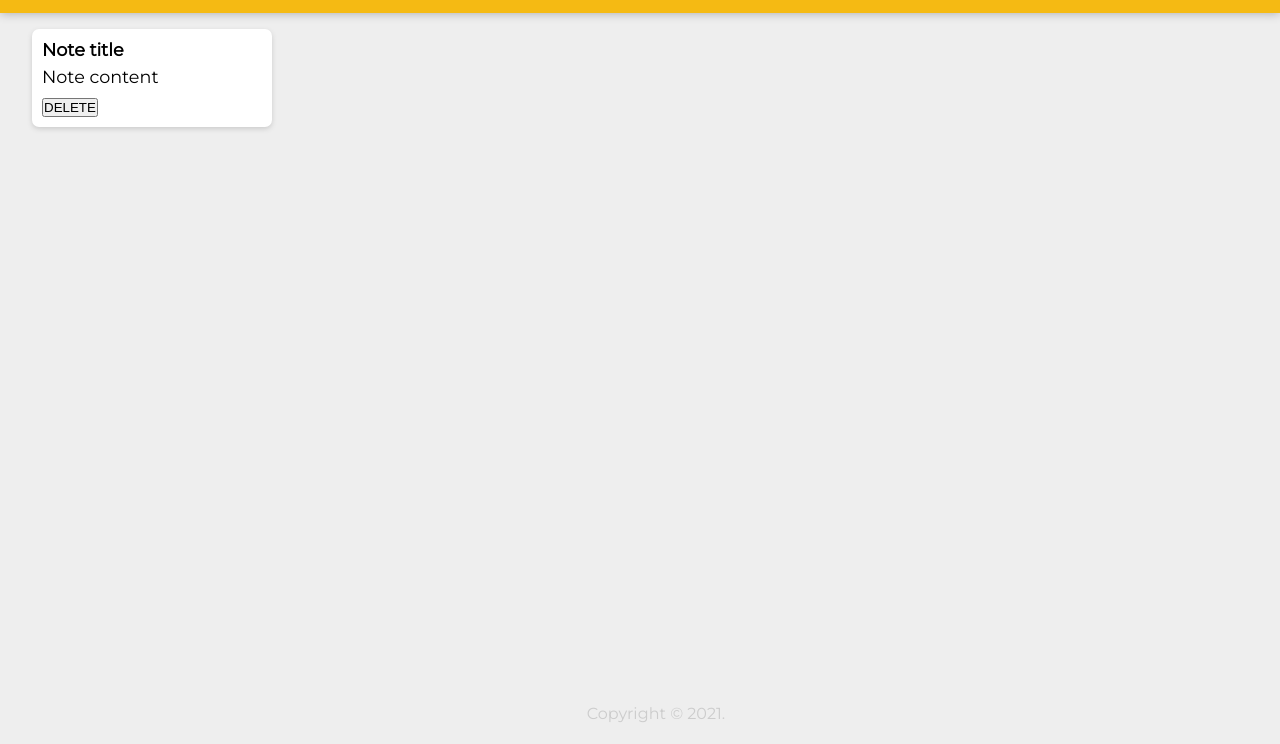
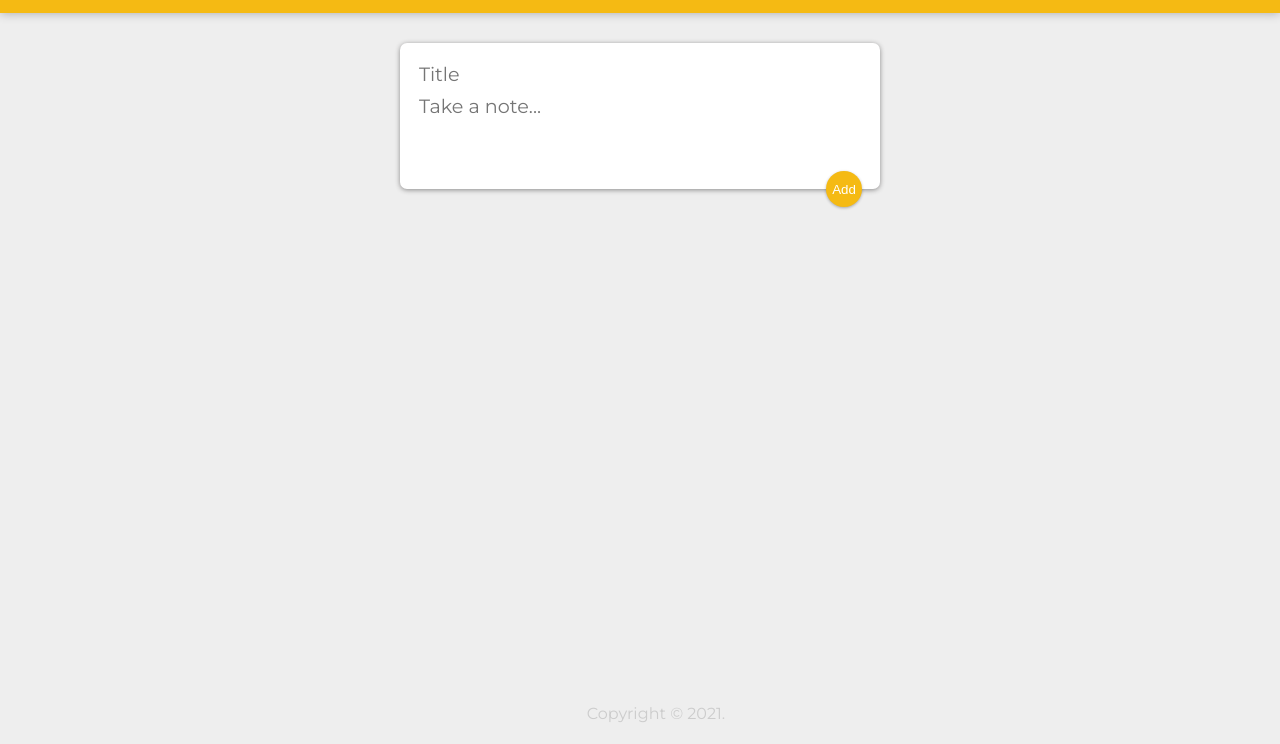
Before and after one commit to jai-jalah/keeper, a React app: page / in a window 1280 px wide. Shown: the part 56-800 px from the top of the page. Built offline with nearby package versions, Linux system fonts and the light colour scheme; a web font is replaced by a local one.

Commit message:
Implement addNote functionality

```diff
--- a/public/styles.css
+++ b/public/styles.css
@@ -4,7 +4,7 @@
   box-sizing: border-box;
 }
 html {
-  font-family: "Montserrat", sans-serif;
+  font-family: 'Montserrat', sans-serif;
 }
 body {
   background: #eee;
@@ -20,7 +20,7 @@ header {
 
 header h1 {
   color: #fff;
-  font-family: "McLaren", cursive;
+  font-family: 'McLaren', cursive;
   font-weight: 200;
 }
 
@@ -54,3 +54,49 @@ footer p {
   white-space: pre-wrap;
   word-wrap: break-word;
 }
+
+.note button {
+  position: relative;
+  float: right;
+  margin-right: 10px;
+  color: #f5ba13;
+  border: none;
+  width: 36px;
+  height: 36px;
+  cursor: pointer;
+  outline: none;
+}
+
+form {
+  position: relative;
+  width: 480px;
+  margin: 30px auto 20px auto;
+  background: #fff;
+  padding: 15px;
+  border-radius: 7px;
+  box-shadow: 0 1px 5px rgb(138, 137, 137);
+}
+form input,
+form textarea {
+  width: 100%;
+  border: none;
+  padding: 4px;
+  outline: none;
+  font-size: 1.2em;
+  font-family: inherit;
+  resize: none;
+}
+form button {
+  position: absolute;
+  right: 18px;
+  bottom: -18px;
+  background: #f5ba13;
+  color: #fff;
+  border: none;
+  border-radius: 50%;
+  width: 36px;
+  height: 36px;
+  box-shadow: 0 1px 3px rgba(0, 0, 0, 0.3);
+  cursor: pointer;
+  outline: none;
+}
--- a/src/components/App.js
+++ b/src/components/App.js
@@ -1,14 +1,24 @@
-import React from 'react';
+import React, { useState } from 'react';
 import Header from './Header';
 import Footer from './Footer';
 import Note from './Note';
-
+import CreateArea from './CreateArea';
 
 function App() {
+  const [notes, setNotes] = useState([]);
+
+  function addNote(newNote) {
+    setNotes((prevNotes) => {
+      return [...prevNotes, newNote];
+    });
+  }
   return (
     <div>
       <Header />
-      <Note key={1} title="Note title" content="Note content" />
+      <CreateArea onAdd={addNote} />
+      {notes.map((noteItem) => {
+        return <Note title={noteItem.title} content={noteItem.content} />;
+      })}
       <Footer />
     </div>
   );
--- /dev/null
+++ b/src/components/CreateArea.js
@@ -0,0 +1,47 @@
+import React, { useState } from 'react';
+
+function CreateArea(props) {
+  const [note, setNote] = useState({
+    title: '',
+    content: '',
+  });
+
+  function handleChange(event) {
+    const { name, value } = event.target;
+
+    setNote((prevNote) => {
+      return {
+        ...prevNote,
+        [name]: value,
+      };
+    });
+  }
+
+  function submitNote(event) {
+    props.onAdd(note);
+
+    event.preventDefault();
+  }
+  return (
+    <div>
+      <form>
+        <input
+          name='title'
+          onChange={handleChange}
+          value={note.title}
+          placeholder='Title'
+        />
+        <textarea
+          name='content'
+          onChange={handleChange}
+          value={note.content}
+          placeholder='Take a note...'
+          rows='3'
+        />
+        <button onClick={submitNote}>Add</button>
+      </form>
+    </div>
+  );
+}
+
+export default CreateArea;
```
Also changed, not shown: src/components/CreateArea.jsx (deleted, +0 -15 lines).
